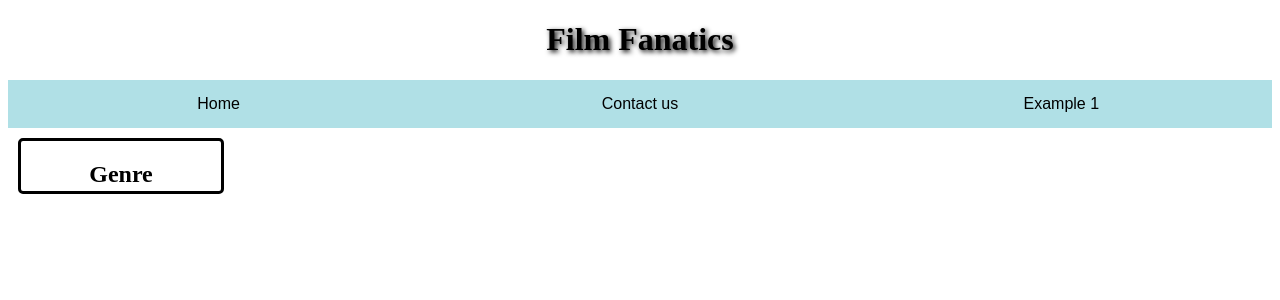
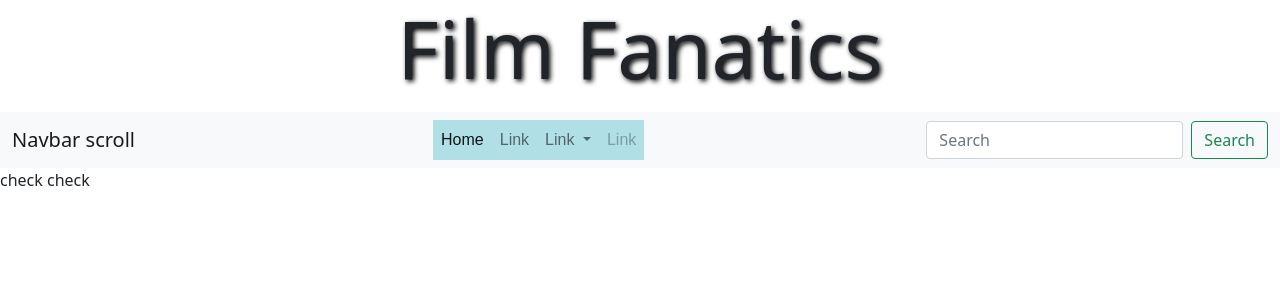
Before and after one commit to dhockley2001/wad2_project, a Python web app: template templates/filmfanatics/home.html in a window 1280 px wide. Shown: the top 300 px of the page. Run offline with Jinja, Linux system fonts and the light colour scheme; the template is opened without the code that fills it, so the values that code supplies are empty.

Commit message:
working on base.html

```diff
--- a/templates/filmfanatics/base.html
+++ b/templates/filmfanatics/base.html
@@ -2,24 +2,67 @@
 
 <html>
     <head>
-        <title>Filmfanatics</title>
+
+        <title>
+            Filmfanatics
+
+            {% block title_block %}
+            {% endblock %}
+            </title>
+
         <link rel="stylesheet" type="text/css" href="style.css" media="screen" />
+        <link href="https://cdn.jsdelivr.net/npm/bootstrap@5.0.0-beta2/dist/css/bootstrap.min.css" rel="stylesheet" integrity="sha384-BmbxuPwQa2lc/FVzBcNJ7UAyJxM6wuqIj61tLrc4wSX0szH/Ev+nYRRuWlolflfl" crossorigin="anonymous">
+<script src="https://cdn.jsdelivr.net/npm/bootstrap@5.0.0-beta2/dist/js/bootstrap.bundle.min.js" integrity="sha384-b5kHyXgcpbZJO/tY9Ul7kGkf1S0CWuKcCD38l8YkeH8z8QjE0GmW1gYU5S9FOnJ0" crossorigin="anonymous"></script>
 
     </head>
 
+
     <body>
-        <div>
-            <h1>Film Fanatics</h1>
+        <figure class="text-center">
+            <h1 class="display-1" >Film Fanatics</h1>
+        </figure>
 
-            <div>
-                <nav>
-                    <ul>
-                        <li><a href="/home/">Home</a></li>
-                        <li><a href="/contact-us/">Contact us</a></li>
-                        <li><a href="/ex1/">Example 1</a></li>
-                    </ul>
-                </nav>
-            </div>
+        <nav class="navbar navbar-expand-lg navbar-light bg-light">
+  <div class="container-fluid">
+    <a class="navbar-brand" href="#">Navbar scroll</a>
+    <button class="navbar-toggler" type="button" data-bs-toggle="collapse" data-bs-target="#navbarScroll" aria-controls="navbarScroll" aria-expanded="false" aria-label="Toggle navigation">
+      <span class="navbar-toggler-icon"></span>
+    </button>
+    <div class="collapse navbar-collapse" id="navbarScroll">
+      <ul class="navbar-nav me-auto my-2 my-lg-0 navbar-nav-scroll mx-auto nav-fill" style="--bs-scroll-height: 100px;">
+        <li class="nav-item ">
+
+          <a class="nav-link active" aria-current="page" href="#">Home</a>
+        </li>
+        <li class="nav-item">
+          <a class="nav-link" href="#">Link</a>
+        </li>
+        <li class="nav-item dropdown ">
+          <a class="nav-link dropdown-toggle" href="#" id="navbarScrollingDropdown" role="button" data-bs-toggle="dropdown" aria-expanded="false">
+            Link
+          </a>
+          <ul class="dropdown-menu" aria-labelledby="navbarScrollingDropdown">
+            <li><a class="dropdown-item" href="#">Action</a></li>
+            <li><a class="dropdown-item" href="#">Another action</a></li>
+            <li><hr class="dropdown-divider"></li>
+            <li><a class="dropdown-item" href="#">Something else here</a></li>
+          </ul>
+        </li>
+        <li class="nav-item">
+          <a class="nav-link disabled" href="#" tabindex="-1" aria-disabled="true">Link</a>
+        </li>
+      </ul>
+      <form class="d-flex">
+        <input class="form-control me-2" type="search" placeholder="Search" aria-label="Search">
+        <button class="btn btn-outline-success" type="submit">Search</button>
+      </form>
+    </div>
+  </div>
+</nav>
+
+          {% block body_block %}
+          blablabla
+        {% endblock %}
 
     </body>
 
--- a/templates/filmfanatics/home.html
+++ b/templates/filmfanatics/home.html
@@ -1,29 +1,11 @@
-<!DOCTYPE html>
-<html>
-    <head>
-        <title>Filmfanatics</title>
-        <link rel="stylesheet" type="text/css" href="style.css" media="screen" />
-    </head>
+{% extends 'filmfanatics/base.html' %}
 
-    <body>
-        <h1>Film Fanatics</h1>
+{% block title_block %}
+    - Login
+{% endblock %}
 
-        <div>
-            <nav>
-                <ul>
-                    <li><a href="/home/">Home</a></li>
-                    <li><a href="/contact-us/">Contact us</a></li>
-                    <li><a href="/ex1/">Example 1</a></li>
-                </ul>
-            </nav>
-        </div>
-
-        <div class="curved-box">
-            <h2 style="text-align: center;">Genre</h2>
-        </div>
+{% block body_block %}
+check check
 
 
-    </body>
-
-
-</html>
+{% endblock %}
```
